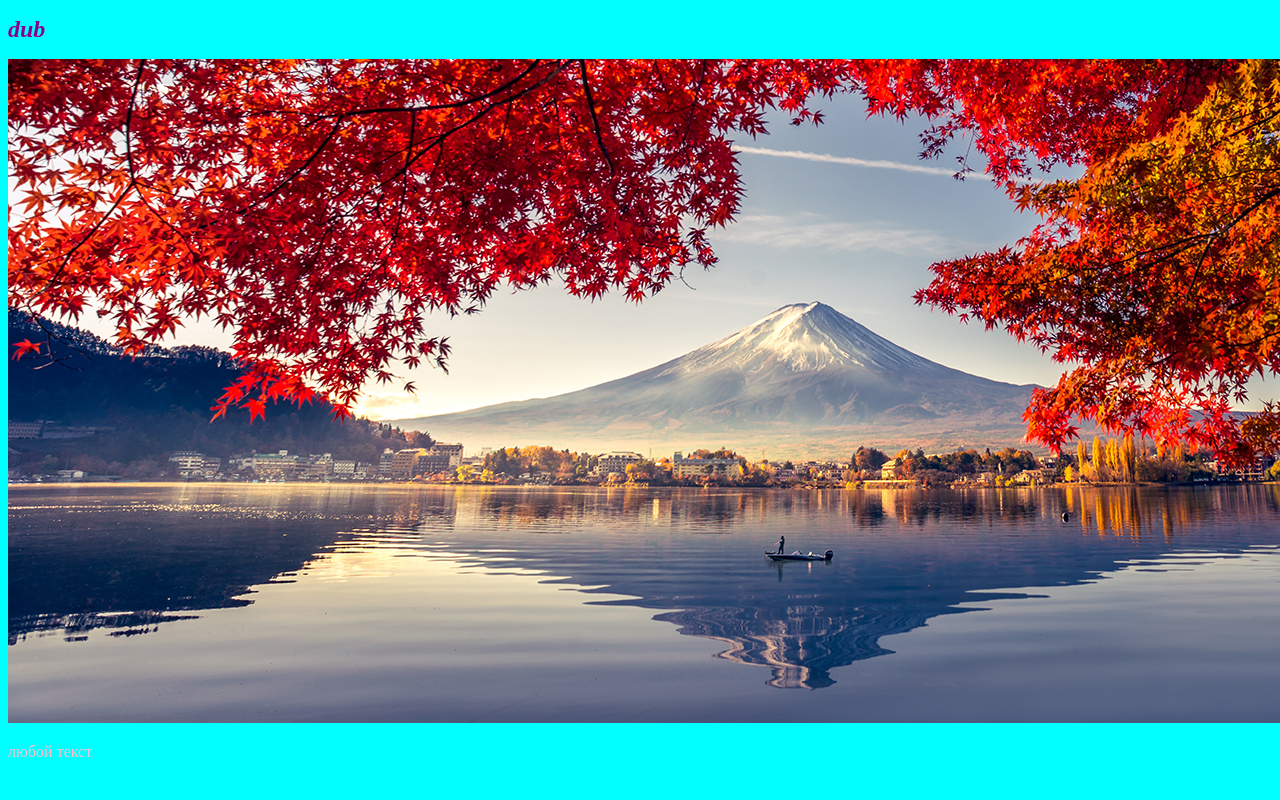
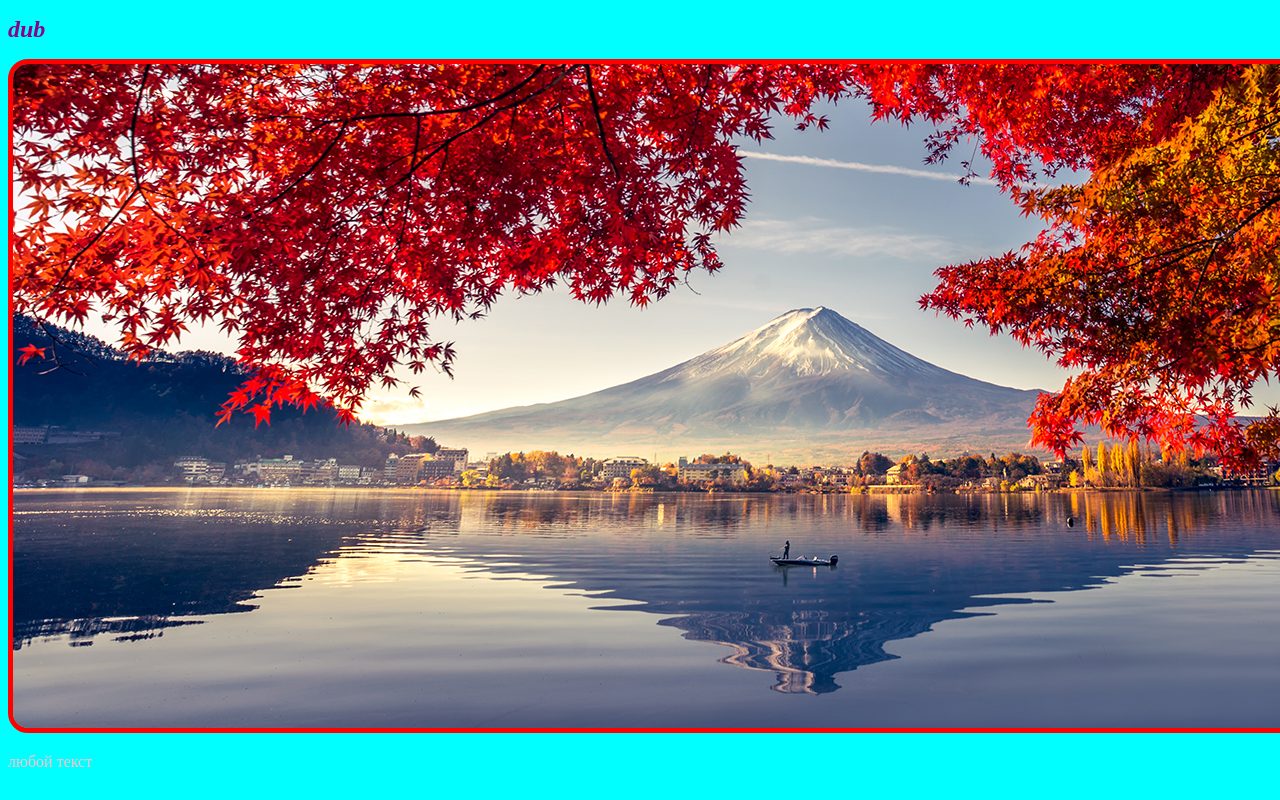
Before and after one commit to R3fra1n8/example, a plain HTML site: page index.html in a window 1280 px wide. Shown: the top 800 px of the page. Drawn offline with Linux system fonts and the light colour scheme.

Commit message:
style img

```diff
--- a/css/style.css
+++ b/css/style.css
@@ -10,3 +10,8 @@ h1 { text-transform: uppecase;
     font-size: 24px;
     font-style: italic;
 }
+
+img {
+    border: solid red 5px;
+    border-radius: 20px;
+}
```
